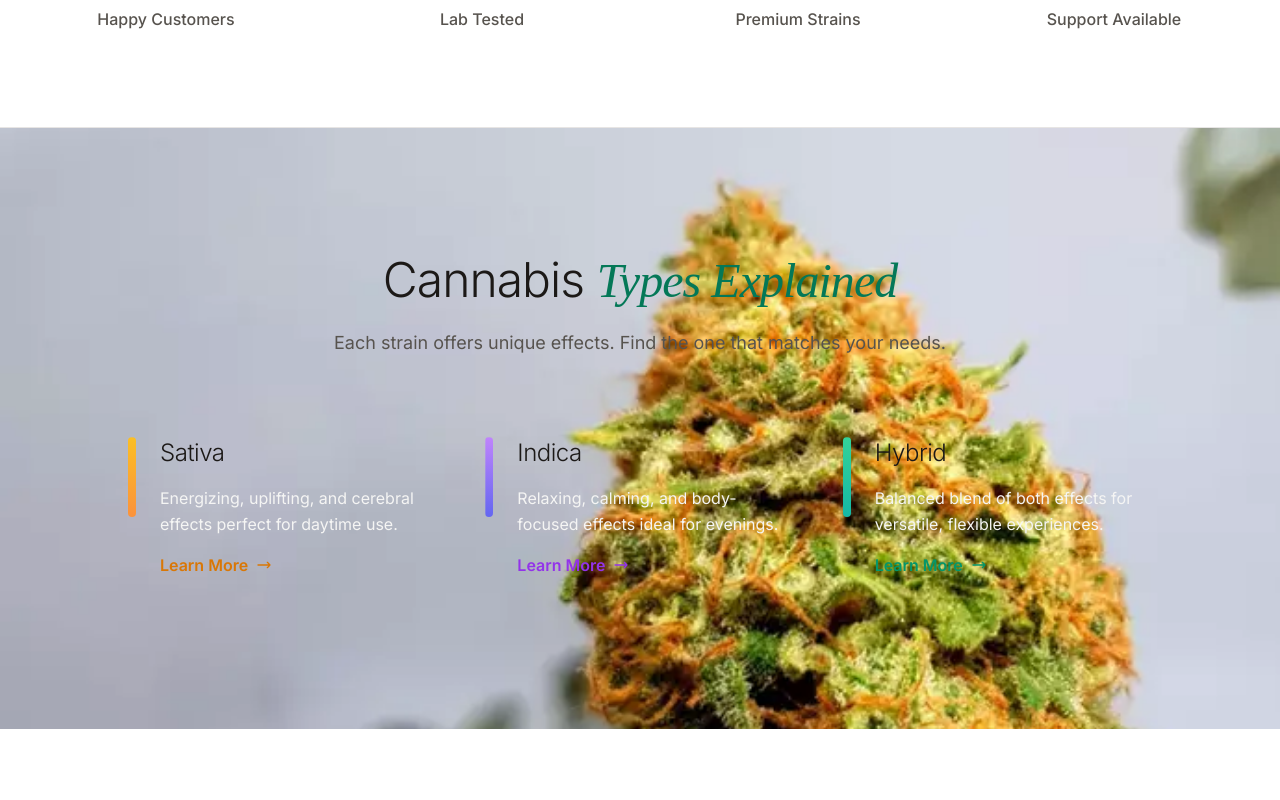
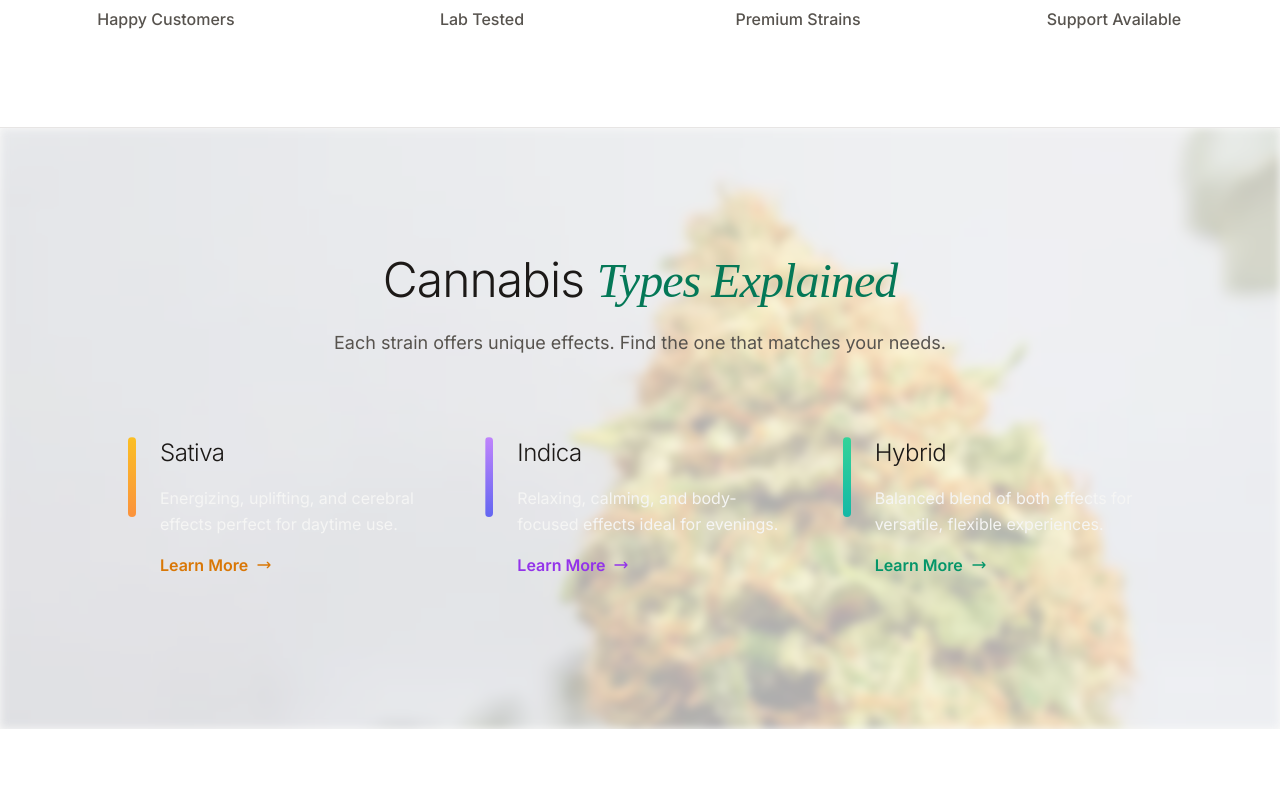
Before and after one commit to saudfaruqi/ecommerce-site, a Next.js app: page / in a window 1280 px wide. Shown: the part 1280-2080 px from the top of the page. Built offline with nearby package versions, Linux system fonts and the light colour scheme; no server answers.

Commit message:
updated design

```diff
--- a/app/page.tsx
+++ b/app/page.tsx
@@ -569,7 +569,7 @@ export default function Home() {
       {/* ── LOCAL IMAGE: imgStrainsSection as background ── */}
       <section className="strain-types py-32 relative overflow-hidden">
         <div className="absolute inset-0">
-          <Image src="/strains-section.webp" alt="Strains section background" fill className="object-cover object-center" />
+          <Image src="/strains-section.webp" alt="Strains section background" fill className="object-cover object-center blur-sm opacity-30" />
           <div className="absolute inset-0 bg-white/92" />
         </div>
         <div className="mx-auto px-4 sm:px-6 lg:px-8 max-w-7xl w-full relative z-10">
@@ -757,7 +757,7 @@ export default function Home() {
       </section>
 
       {/* Split Section - Process */}
-      <section className="split-section py-32 bg-white">
+      <section className="split-section py-32 bg-white overflow-hidden">
         <div className="mx-auto px-4 sm:px-6 lg:px-8 max-w-7xl w-full">
           <div className="grid grid-cols-1 lg:grid-cols-2 gap-20 items-center">
             <div className="split-content">
```
